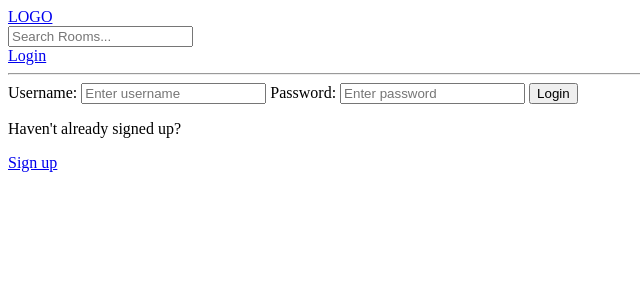
After one commit to h-lakshman/StudyBud, a Django app: page /login/ in a window 1280 px wide. The commit adds this page. Shown: the top 300 px of the page, without its empty margins (0-640 px from the left). Run offline with Django 4.2, Linux system fonts and the light colour scheme.

Commit message:
Created a Search bar in the main.html and added user authentication and restricted some pages for user that are not authenticated

```diff
--- a/base/templates/base/home.html
+++ b/base/templates/base/home.html
@@ -28,8 +28,10 @@
             <div>
                 {% for room in rooms %}
                     <div></div>
+                        {% if request.user == room.host %}
                         <a href="{% url 'update-room' room.id %}">Edit</a>
                         <a href="{% url 'delete-room' room.id %}">Delete</a>
+                        {% endif %}
                         <span>@{{room.host.username}}</span>
                         <h5>{{room.id}} -- <a href="{% url 'room' room.id %}">{{room.name}}</a></h5>
                         <small>{{room.topic}}</small>
--- /dev/null
+++ b/base/templates/base/login_register.html
@@ -0,0 +1,28 @@
+{% extends 'main.html' %}
+
+{% block content %}
+{% if page == 'login'%}
+<div>
+    <form method="POST" action="">
+        {%csrf_token%}
+        <label>Username:</label>
+        <input type="text" name="username" placeholder="Enter username">
+        <label>Password:</label>
+        <input type="text" name="password" placeholder="Enter password">
+        <input type="Submit" value="Login">
+    </form>
+    <p>Haven't already signed up?</p>
+    <a href="{% url 'register'%}">Sign up</a>
+</div>
+{% else %}
+<div>
+    <form method="POST" action="">
+        {%csrf_token%}
+        {{ form.as_p  }}
+        <input type="Submit" value="Register">
+    </form>
+    <p>Already signed up?</p>
+    <a href="{% url 'login'%}">Login</a>
+</div>
+{% endif %}
+{%endblock%}
--- a/base/urls.py
+++ b/base/urls.py
@@ -2,6 +2,9 @@ from django.urls import path
 from . import views
 
 urlpatterns = [
+    path('login/', views.loginPage, name='login'),
+    path('logout/', views.logoutPage, name='logout'),
+    path('register/',views.registerPage, name = 'register'),
     path('', views.home, name='home'),
     path('room/<str:pk>/', views.room, name='room'),
     path('create-room/', views.createRoom, name='create-room'),
--- a/base/views.py
+++ b/base/views.py
@@ -1,8 +1,56 @@
-
 from .models import Room, Topic
 from .forms import RoomForm
+from django.http import HttpResponse
+from django.contrib.auth.forms import UserCreationForm
+from django.contrib.auth.decorators import login_required
 from django.shortcuts import render, redirect, get_object_or_404
+from django.contrib.auth import authenticate, login, logout
 from django.db.models import Q
+from django.contrib.auth.models import User
+from django.contrib import messages
+
+
+def loginPage(request):
+    page = 'login'
+    if request.user.is_authenticated:
+        return redirect('home')
+    if request.method == 'POST':
+        username = request.POST.get('username').lower()
+        password = request.POST.get('password')
+
+        try:
+            user = User.objects.get(username=username)
+        except:
+            messages.error(request, "username doesnot exist")
+
+        user = authenticate(request, username=username, password=password)
+        if user is not None:
+            login(request, user)
+            return redirect('home')
+        else:
+            messages.error(request, "username and password deosnot exist")
+    return render(request, 'base/login_register.html', {'page': page})
+
+
+def registerPage(request):
+    form = UserCreationForm()
+    if request.method == 'POST':
+        form = UserCreationForm(request.POST)
+        if form.is_valid():
+            user = form.save(commit=False)
+            user.username = user.username.lower()
+            user.save()
+            login(request, user)
+            return redirect('home')
+        else:
+            messages.error(
+                request, 'There is some error while registering, register again')
+    return render(request, 'base/login_register.html', {'form': form})
+
+
+def logoutPage(request):
+    logout(request)
+    return redirect('home')
 
 
 def home(request):
@@ -20,6 +68,7 @@ def room(request, pk):
     return render(request, 'base/room.html', {'room': room})
 
 
+@login_required(login_url='login')
 def createRoom(request):
     form = RoomForm()
     if request.method == 'POST':
@@ -30,9 +79,12 @@ def createRoom(request):
     return render(request, 'base/create-room.html', {'form': form})
 
 
+@login_required(login_url='login')
 def updateRoom(request, pk):
     room = get_object_or_404(Room, id=pk)
     form = RoomForm(instance=room)
+    if request.user != room.host:
+        return HttpResponse("You're not allowed here")
     if request.method == 'POST':
         form = RoomForm(request.POST, instance=room)
         form.save()
@@ -42,6 +94,8 @@ def updateRoom(request, pk):
 
 def deleteRoom(request, pk):
     room = get_object_or_404(Room, id=pk)
+    if request.user != room.host:
+        return HttpResponse("You're not allowed here")
     if request.method == 'POST':
         room.delete()
         return redirect('home')
--- a/templates/main.html
+++ b/templates/main.html
@@ -7,6 +7,13 @@
 </head>
 <body>
     {% include 'navbar.html'%}
+    {% if messages %}
+    <ul class="messages">
+    {% for message in messages %}
+    <li>{{ message }}</li>
+    {% endfor %}
+    </ul>
+    {% endif %}
     {%block content%}
     {%endblock%}
 </body>
--- a/templates/navbar.html
+++ b/templates/navbar.html
@@ -4,4 +4,10 @@
 <form method="get" action="{% url 'home' %}">
     <input type="text" name="q" placeholder="Search Rooms..." >
 </form>
+{% if user.is_authenticated %}
+<p>Hello {{request.user}}!!</p>
+<a href="{% url 'logout' %}">Logout</a>
+{% else %}
+<a href="{% url 'login' %}">Login</a>
+{% endif %}
 <hr>
```
Also changed, not shown: db.sqlite3.
